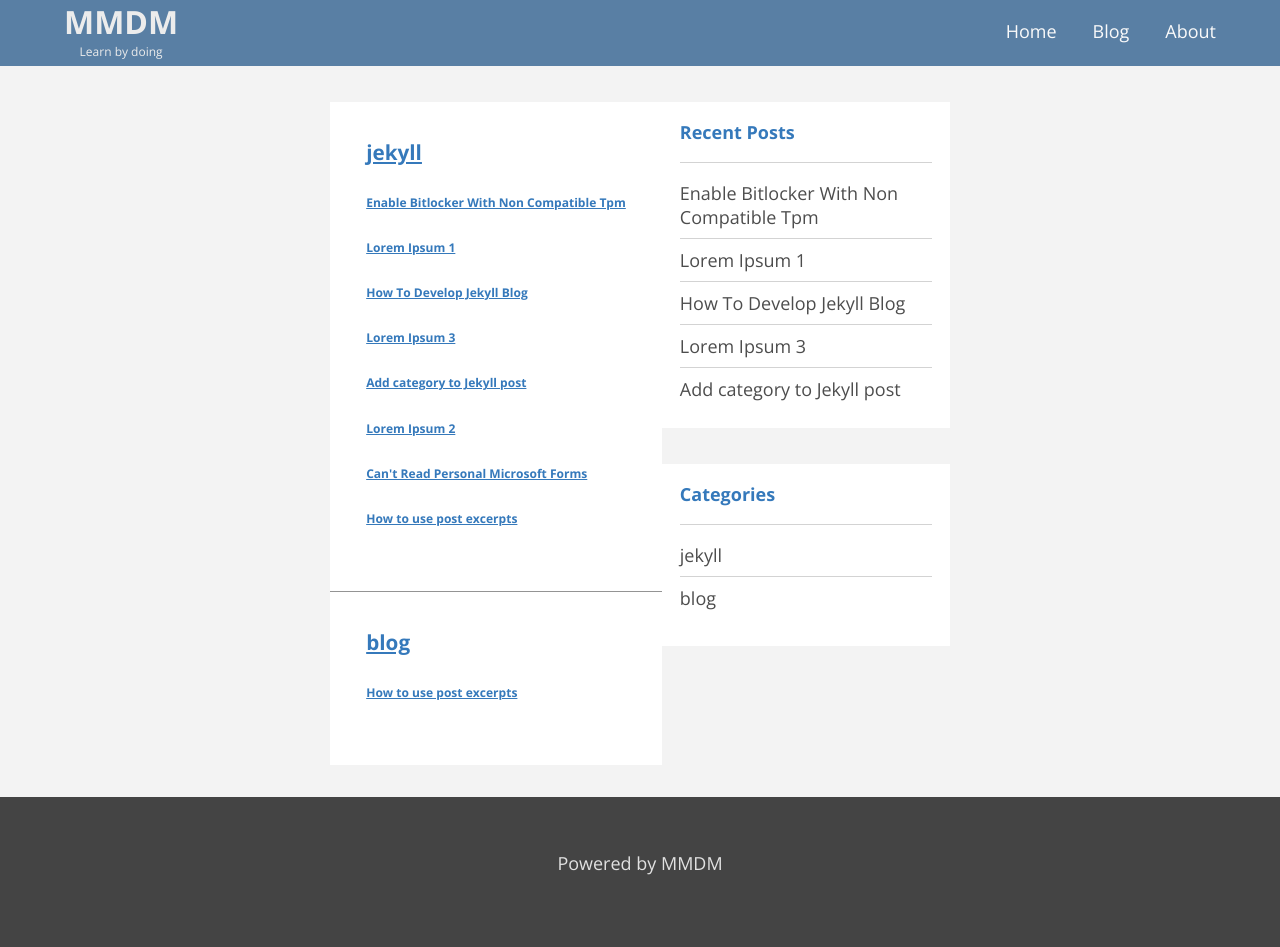
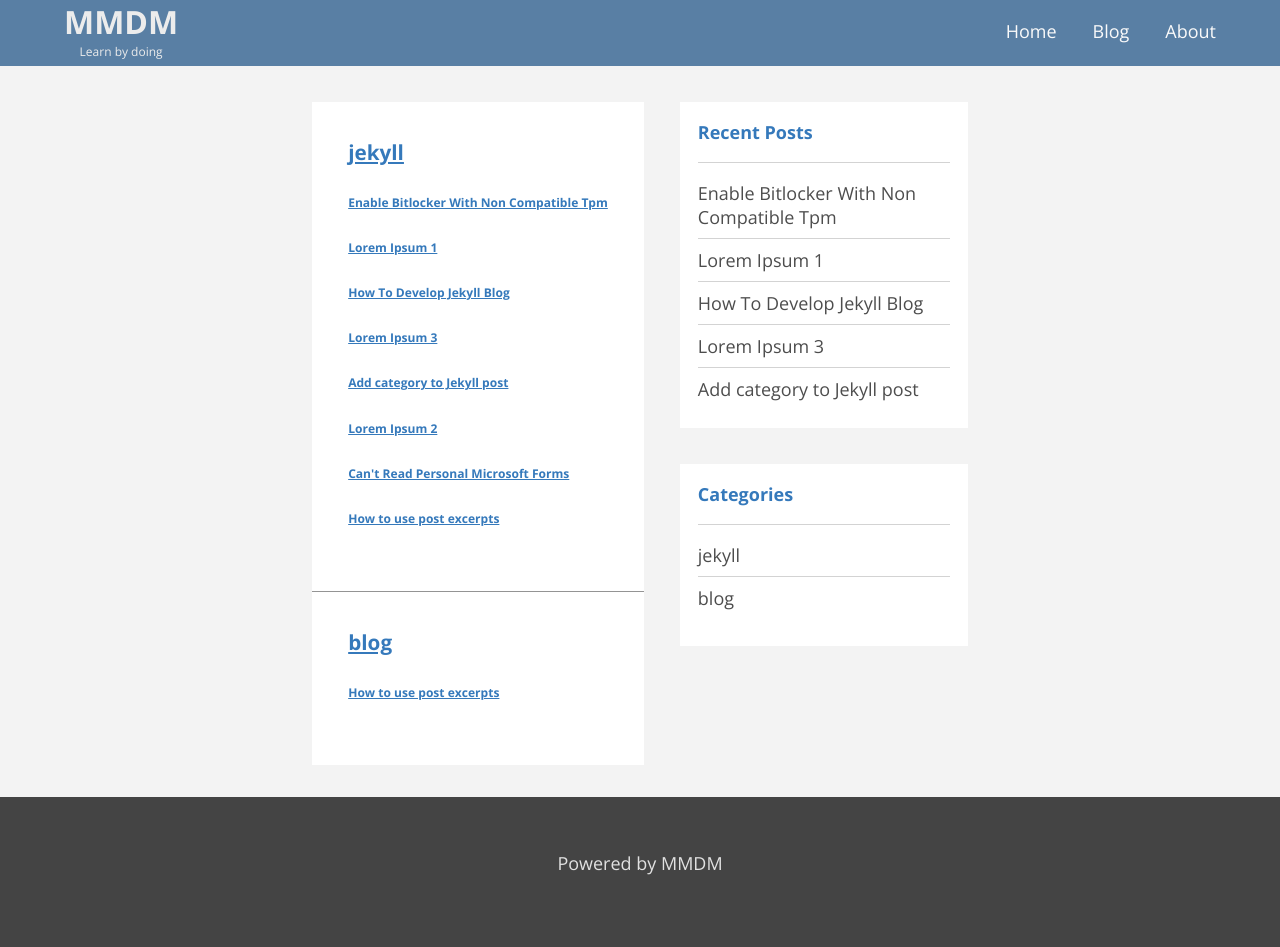
Before and after one commit to jays1ngh/jays1ngh.github.io, a Jekyll site: the page built from categories/all.html, in a window 1280 px wide. Built offline with Jekyll 4.4.1, drawn with Linux system fonts in a browser that asks for light colours.

Commit message:
updated category-each class

```diff
--- a/_sass/main.scss
+++ b/_sass/main.scss
@@ -395,6 +395,7 @@ width: 25%;
 .category-each {
   background-color: $background-color;
   padding: 2em;
+  margin-right: 2em;
   border-bottom: 1px solid #949494;
 
 }
```
